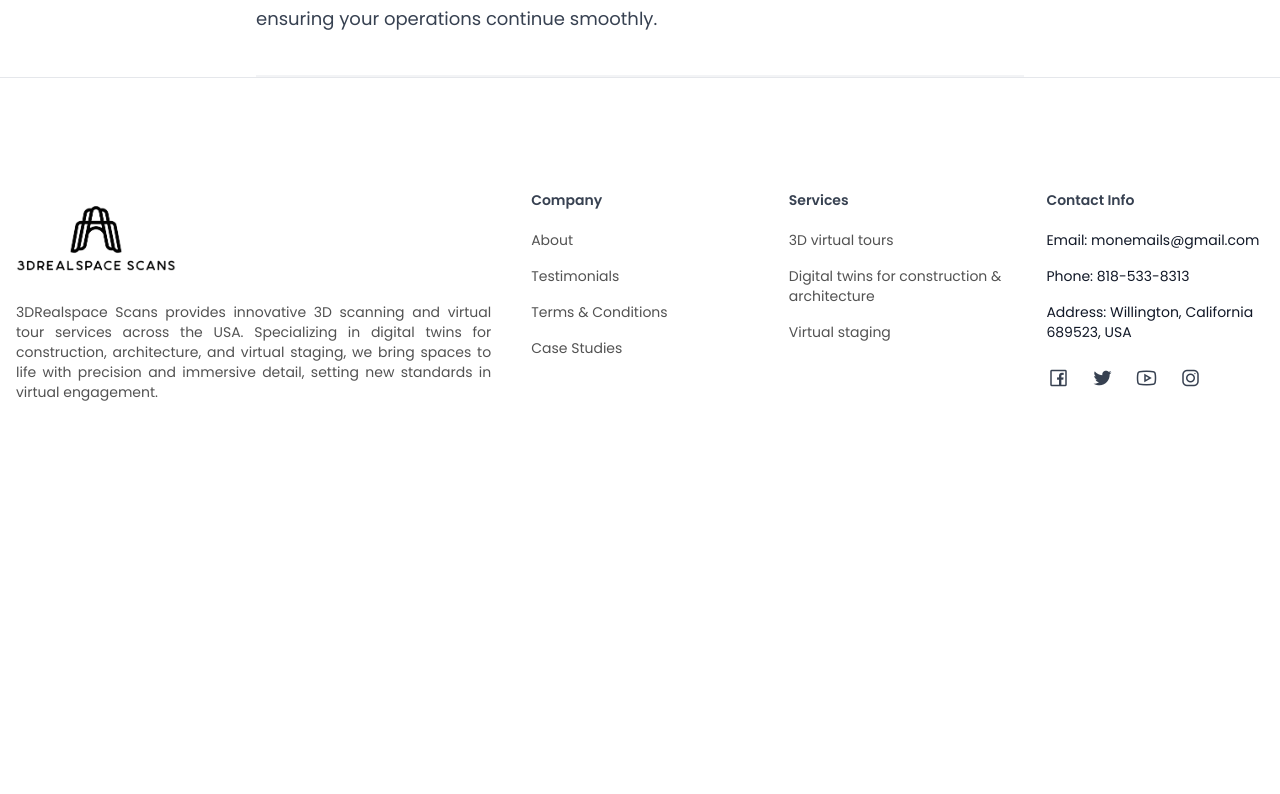
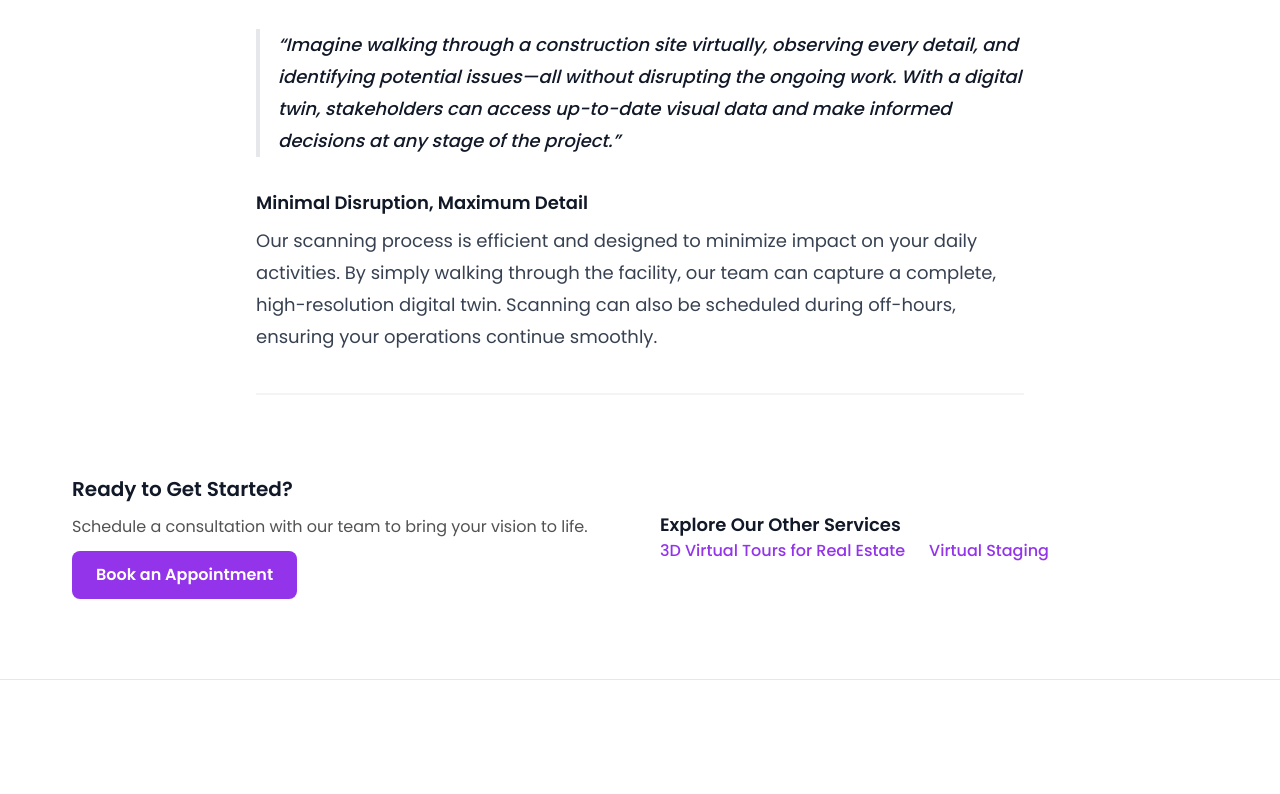
Before and after one commit to nikhilljpskj/3DRealSpaceScans, a React (Create React App) app in the folder frontend/: page /digital-twin in a window 1280 px wide. Shown: the part 2002-2796 px from the top of the page. Before the commit the page ends 2516 px from the top, so only its background shows below. Built offline with nearby package versions, Linux system fonts and the light colour scheme.

Commit message:
Service pages complete

```diff
--- /dev/null
+++ b/frontend/src/components/ServiceFooter/ServiceFooter.tsx
@@ -0,0 +1,57 @@
+import React from "react";
+import { Link } from "react-router-dom";
+
+interface ServiceFooterProps {
+  bookingRoute: string;
+  bookingText: string;
+  serviceLinks: { text: string; route: string }[];
+}
+
+const ServiceFooter: React.FC<ServiceFooterProps> = ({
+  bookingRoute,
+  bookingText,
+  serviceLinks,
+}) => {
+  return (
+    <div className="container mx-auto my-10 sm:my-12 px-5 lg:px-10">
+      <div className="flex flex-col md:flex-row items-center justify-between gap-6 md:gap-10 p-8 rounded-xl">
+
+        {/* Booking Section */}
+        <div className="flex-1 text-center md:text-left space-y-3">
+          <h3 className="text-xl font-semibold text-neutral-900 dark:text-neutral-100">
+            Ready to Get Started?
+          </h3>
+          <p className="text-neutral-600 dark:text-neutral-300">
+            Schedule a consultation with our team to bring your vision to life.
+          </p>
+          <Link
+            to={bookingRoute}
+            className="inline-block mt-3 px-6 py-3 bg-purple-600 text-white font-semibold rounded-lg hover:bg-purple-700 transition-colors duration-200"
+          >
+            {bookingText}
+          </Link>
+        </div>
+
+        {/* Other Services Section */}
+        <div className="flex-1 text-center md:text-left space-y-3 md:space-y-0">
+          <h4 className="text-lg font-semibold text-neutral-900 dark:text-neutral-100">
+            Explore Our Other Services
+          </h4>
+          <div className="flex justify-center md:justify-start gap-6">
+            {serviceLinks.map((service, index) => (
+              <Link
+                key={index}
+                to={service.route}
+                className="text-purple-600 hover:text-purple-700 dark:text-purple-400 dark:hover:text-purple-500 font-medium transition-colors duration-200"
+              >
+                {service.text}
+              </Link>
+            ))}
+          </div>
+        </div>
+      </div>
+    </div>
+  );
+};
+
+export default ServiceFooter;
--- a/frontend/src/containers/BlogPage/Service3DVirtualTour.tsx
+++ b/frontend/src/containers/BlogPage/Service3DVirtualTour.tsx
@@ -2,6 +2,7 @@ import React from "react";
 import Badge from "shared/Badge/Badge";
 import NcImage from "shared/NcImage/NcImage";
 import { Helmet } from "react-helmet";
+import ServiceFooter from "components/ServiceFooter/ServiceFooter";
 
 const Service3DVirtualTour = () => {
   const renderHeader = () => {
@@ -83,6 +84,14 @@ const Service3DVirtualTour = () => {
         {renderContent()}
         <div className="max-w-screen-md mx-auto border-b border-t border-neutral-100 dark:border-neutral-700"></div>
       </div>
+      <ServiceFooter
+        bookingRoute="/booking"
+        bookingText="Book an Appointment"
+        serviceLinks={[
+          { text: "Digital Twins for Construction & Architecture", route: "/digital-twin" },
+          { text: "Virtual Staging", route: "/virtual-staging" },
+        ]}
+      />
     </div>
   );
 };
--- a/frontend/src/containers/BlogPage/ServiceDigitalTwin.tsx
+++ b/frontend/src/containers/BlogPage/ServiceDigitalTwin.tsx
@@ -3,6 +3,7 @@ import Badge from "shared/Badge/Badge";
 import NcImage from "shared/NcImage/NcImage";
 import { Helmet } from "react-helmet";
 import BackgroundVideo from "components/BackgroundVideo";
+import ServiceFooter from "components/ServiceFooter/ServiceFooter";
 
 
 const ServiceDigitalTwin = () => {
@@ -72,17 +73,28 @@ const ServiceDigitalTwin = () => {
         <meta name="description" content="Explore the benefits of Digital Twins in construction and architecture with real-time progress tracking, remote assessment, and virtual site walkthroughs." />
       </Helmet>
       {renderHeader()}
-      <BackgroundVideo videoSrc="/assets/services/digital-twin.mp4" />
-      {/* <NcImage
+      {/* <BackgroundVideo videoSrc="/assets/services/digital-twin.mp4" /> */}
+
+      <NcImage
         className="w-full rounded-xl"
         containerClassName="container my-10 sm:my-12"
-        src="/assets/services/services-digital-twin.jpg"
+        src="/assets/services/digital-twin-img.jpg"
         alt="Digital Twin for Construction & Architecture"
-      /> */}
+      />
       <div className="nc-SingleContent container space-y-10">
         {renderContent()}
         <div className="max-w-screen-md mx-auto border-b border-t border-neutral-100 dark:border-neutral-700"></div>
       </div>
+
+      <ServiceFooter
+        bookingRoute="/booking"
+        bookingText="Book an Appointment"
+        serviceLinks={[
+          { text: "3D Virtual Tours for Real Estate", route: "/3d-virtual-tours" },
+          { text: "Virtual Staging", route: "/virtual-staging" },
+        ]}
+      />
+
     </div>
   );
 };
--- a/frontend/src/containers/BlogPage/ServiceVirtualStaging.tsx
+++ b/frontend/src/containers/BlogPage/ServiceVirtualStaging.tsx
@@ -3,6 +3,7 @@ import Badge from "shared/Badge/Badge";
 import NcImage from "shared/NcImage/NcImage";
 import { Helmet } from "react-helmet";
 import BackgroundVideo from "components/BackgroundVideo";
+import ServiceFooter from "components/ServiceFooter/ServiceFooter";
 
 const ServiceVirtualStaging = () => {
   const renderHeader = () => {
@@ -73,11 +74,28 @@ const ServiceVirtualStaging = () => {
         <meta name="description" content="Enhance your property's appeal with our virtual staging service, creating stunning visuals that attract potential buyers." />
       </Helmet>
       {renderHeader()}
-      <BackgroundVideo videoSrc="/assets/services/virtual-staging.mp4" />
+      {/* <BackgroundVideo videoSrc="/assets/services/virtual-staging.mp4" /> */}
+
+      <NcImage
+        className="w-full rounded-xl"
+        containerClassName="container my-10 sm:my-12 "
+        src="/assets/services/virtual-staging-img.jpg"
+      />
+
       <div className="nc-SingleContent container space-y-10">
         {renderContent()}
         <div className="max-w-screen-md mx-auto border-b border-t border-neutral-100 dark:border-neutral-700"></div>
       </div>
+
+      <ServiceFooter
+        bookingRoute="/booking"
+        bookingText="Book an Appointment"
+        serviceLinks={[
+          { text: "3D Virtual Tours for Real Estate", route: "/3d-virtual-tours" },
+          { text: "Digital Twins for Construction & Architecture", route: "/digital-twin" },
+        ]}
+      />
+
     </div>
   );
 };
```
Also changed, not shown: frontend/public/assets/services/digital-twin-img.jpg (added), frontend/public/assets/services/virtual-staging-img.jpg (added).
